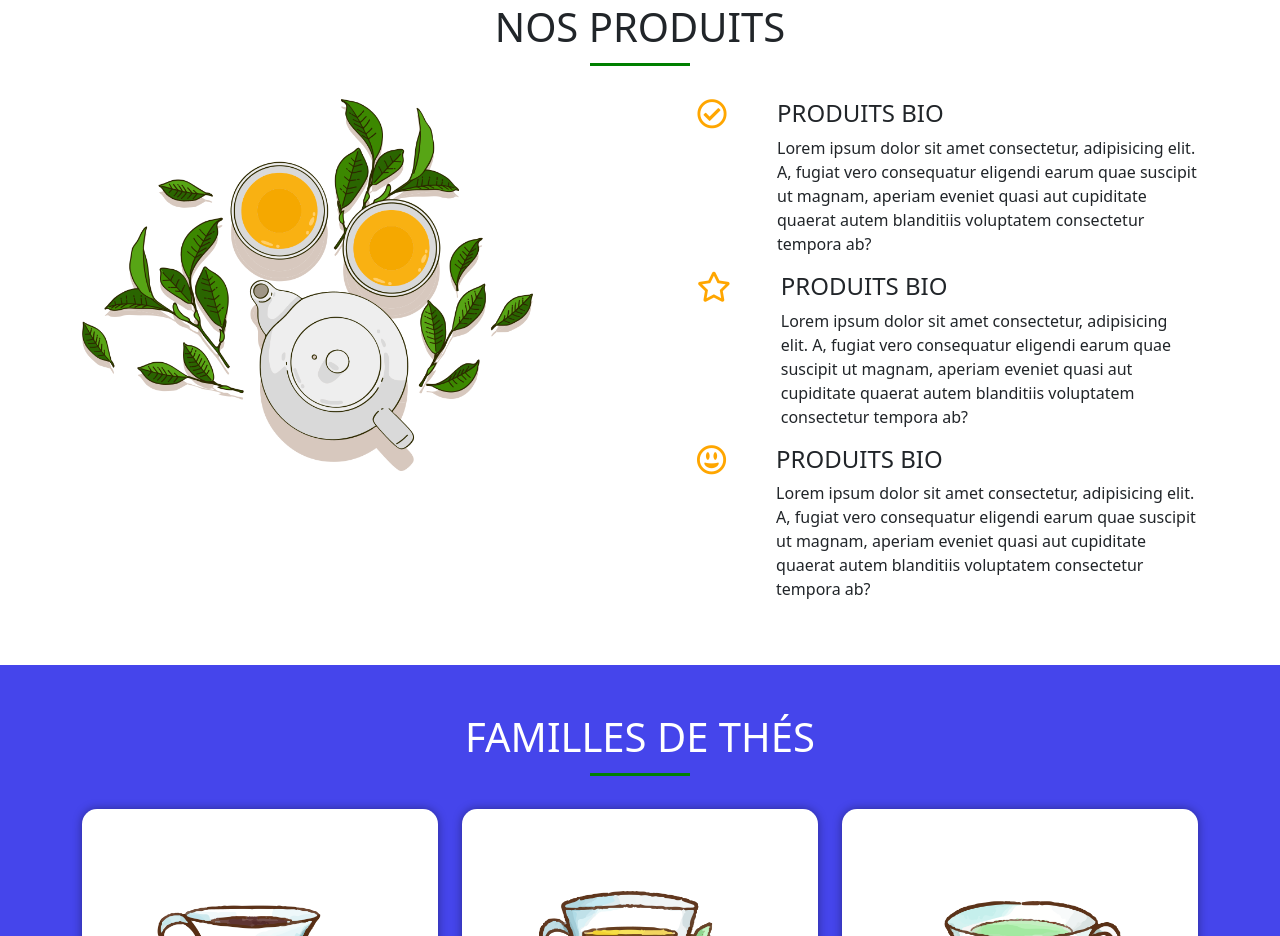
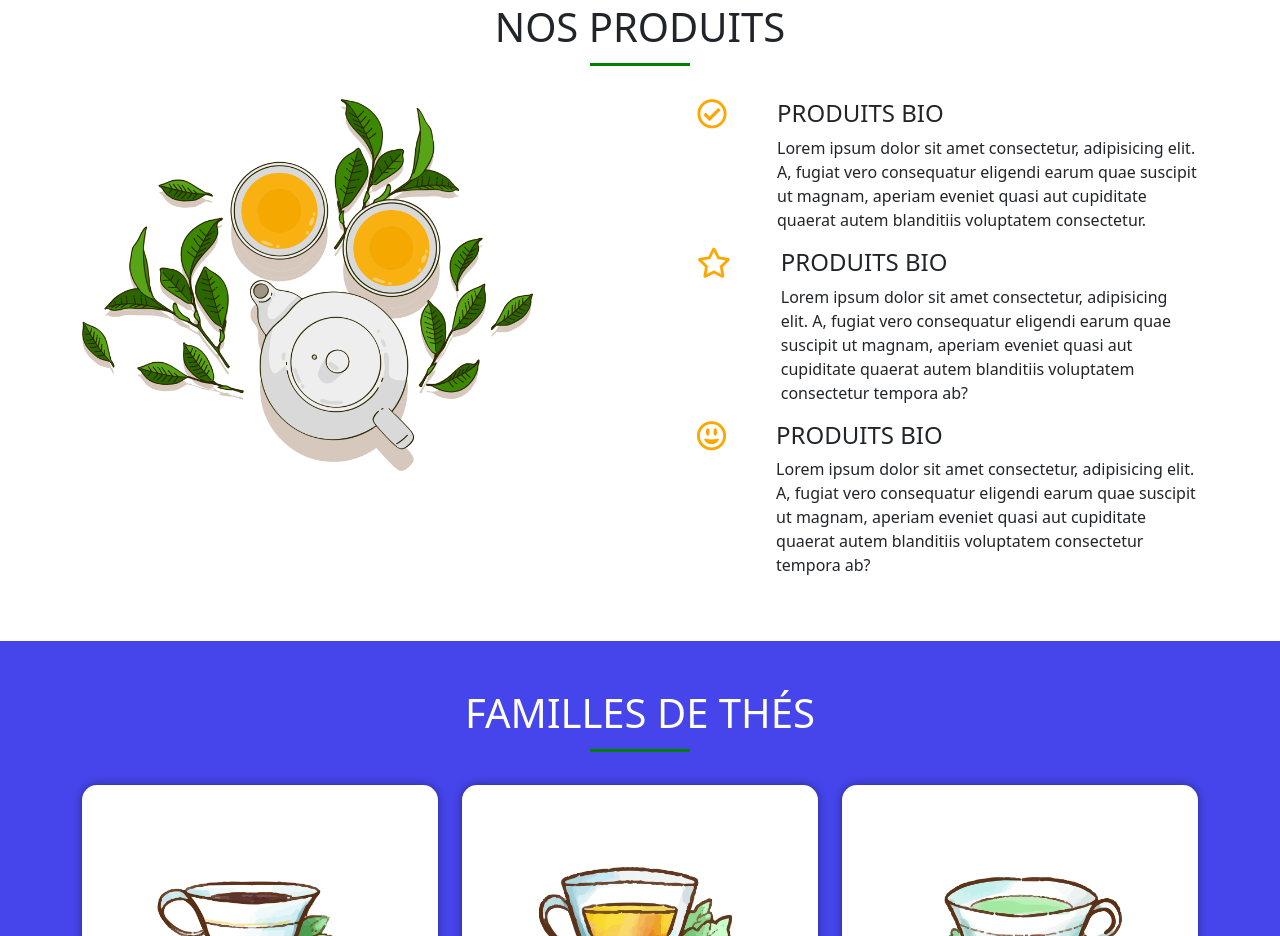
Before and after one commit to ypiard85/site-du-the, a plain HTML site: page index.html in a window 1280 px wide. Shown: the part 845-1781 px from the top of the page. Drawn offline with nearby package versions, Linux system fonts and the light colour scheme.

Commit message:
Changement du text d'intro

```diff
--- a/index.html
+++ b/index.html
@@ -92,7 +92,7 @@
                   Lorem ipsum dolor sit amet consectetur, adipisicing elit. A,
                   fugiat vero consequatur eligendi earum quae suscipit ut
                   magnam, aperiam eveniet quasi aut cupiditate quaerat autem
-                  blanditiis voluptatem consectetur tempora ab?
+                  blanditiis voluptatem consectetur.
                 </p>
               </div>
             </div>
```
